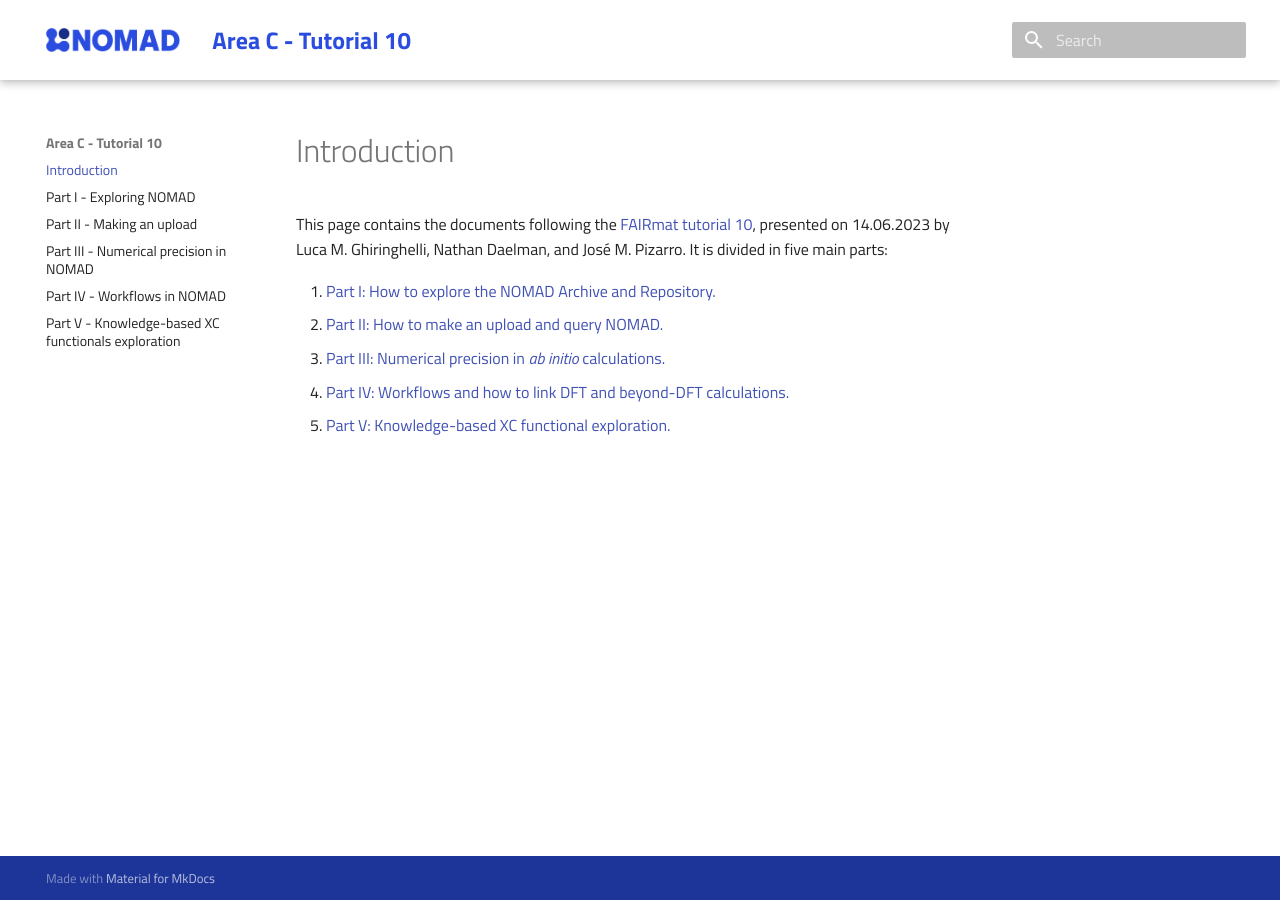
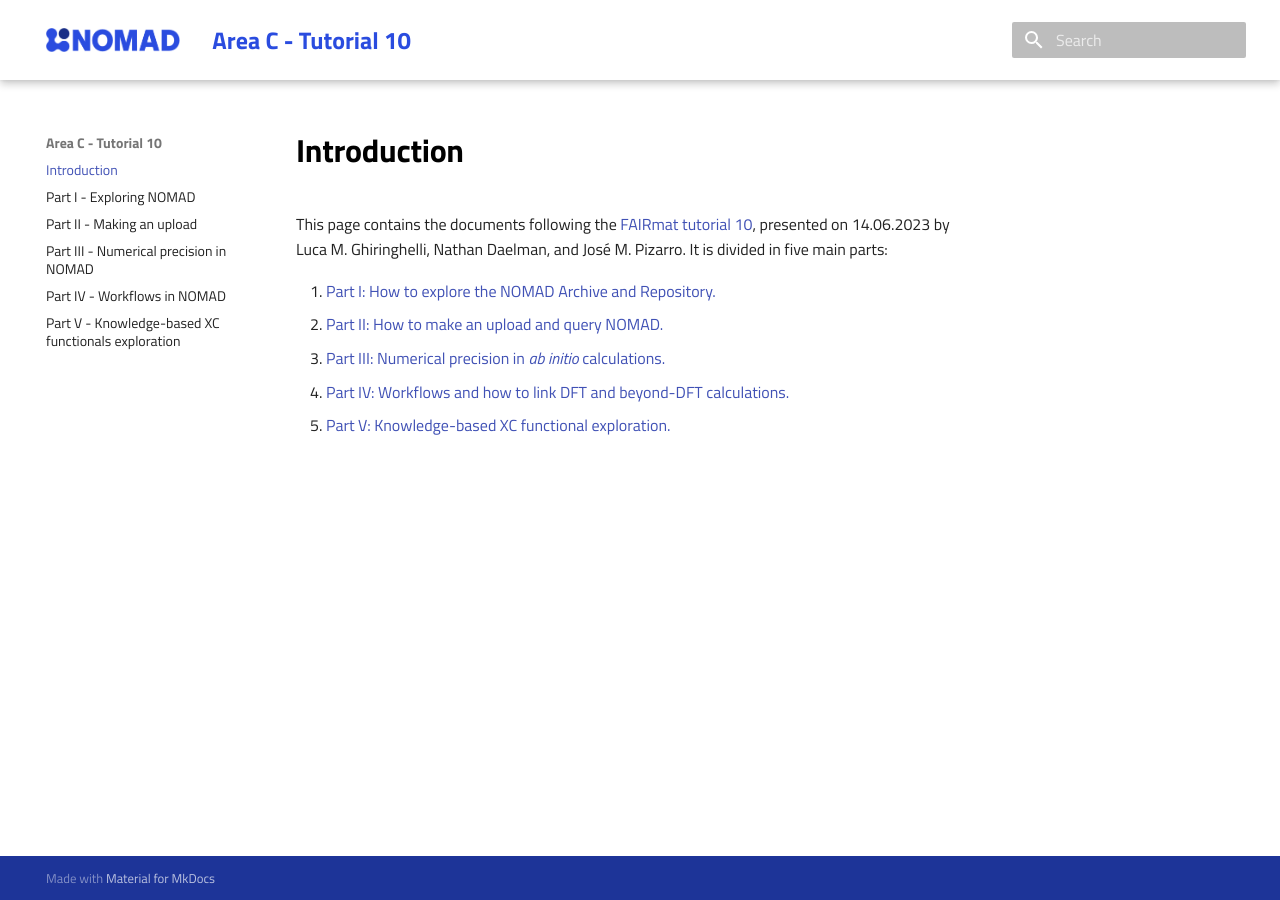
Before and after one commit to FAIRmat-NFDI/AreaC-Tutorial-CECAM-2023, an MkDocs documentation site: the page built from docs/index.md, in a window 1280 px wide. Built offline with MkDocs 1.6.1 and Material for MkDocs 9.7.7, drawn with Linux system fonts in a browser that asks for light colours.

Commit message:
updated stylesheet and added github pages

```diff
--- a/docs/stylesheets/extra.css
+++ b/docs/stylesheets/extra.css
@@ -30,8 +30,9 @@
     background-color: rgba(0,0,0,.13);
 }
 
-.md-sidebar--secondary {
-    z-index: -1;
+.md-typeset h1 {
+    color: black;
+    font-weight: 700;
 }
 
 .youtube {
@@ -47,6 +48,24 @@
     left: 0;
     width: 100%;
     height: 100%;
+}
+
+.home-grid {
+    display: grid;
+    grid-template-columns: 1fr 1fr;
+    grid-column-gap: 24px;
+    row-gap: 24px;
+}
+
+.home-grid div {
+    border-radius: 4px;
+    padding: 24px;
+    background-color: #f3e9d9;
+}
+
+.home-grid h3 {
+    margin-top: 0;
+    font-weight: 700;
 }
 
 .click-zoom {
```
Also changed, not shown: 2 other files.
